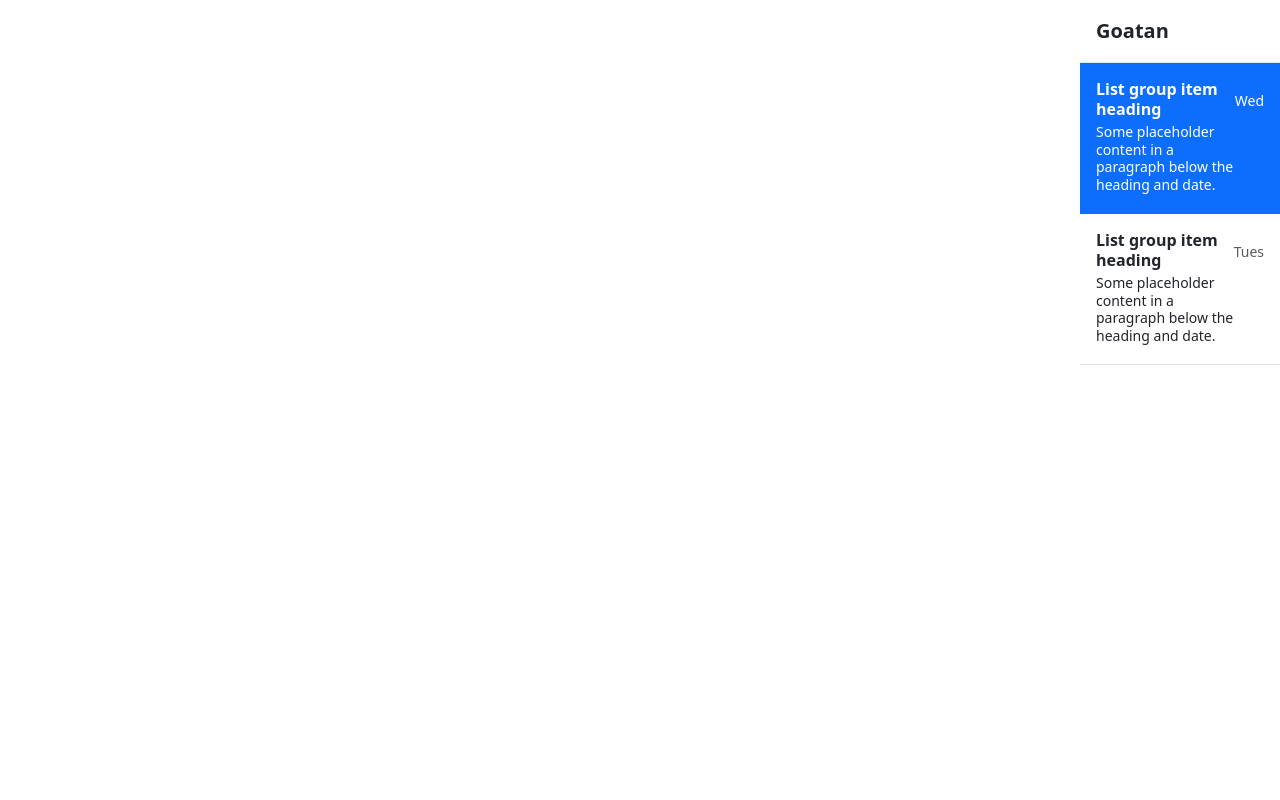
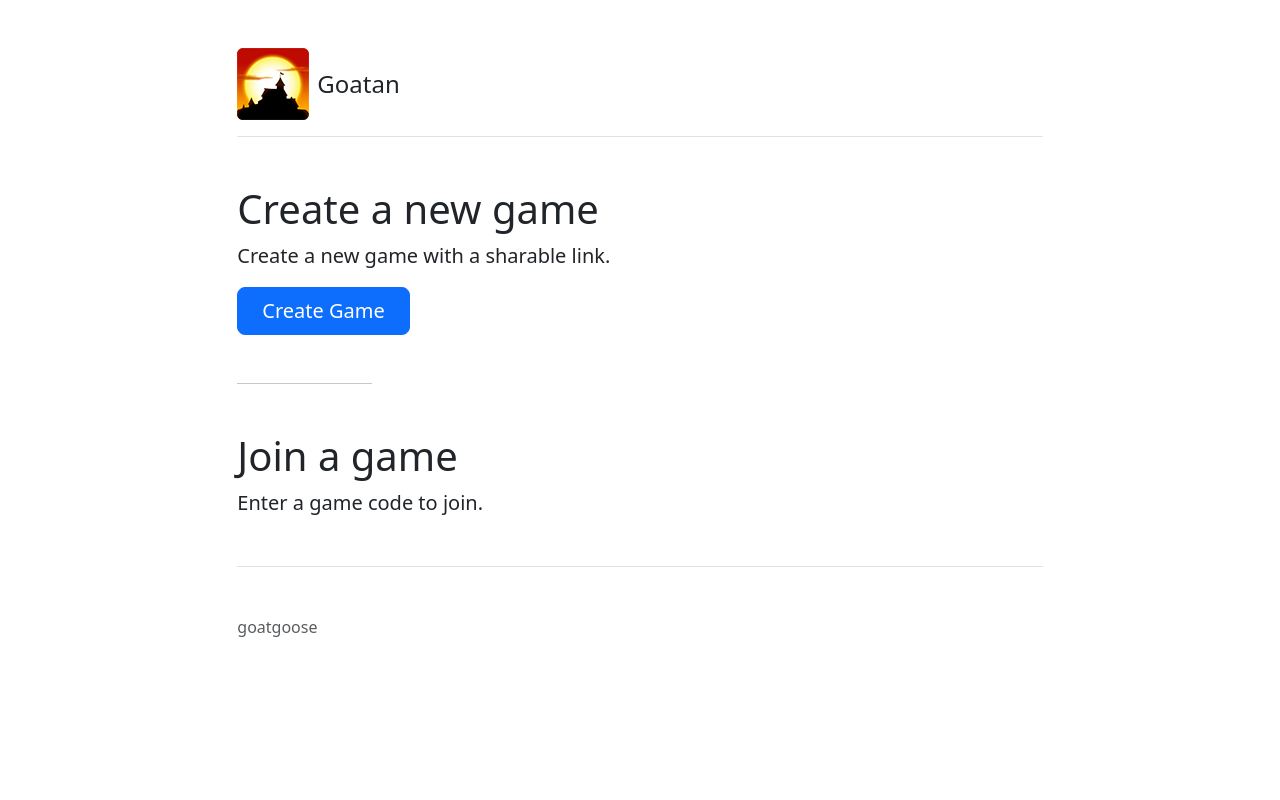
Before and after one commit to goatgoose/goatan, a Flask app: page / in a window 1280 px wide. Run offline with Flask 2, Linux system fonts and the light colour scheme; some libraries are stand-ins or nearby versions.

Commit message:
game launcher

```diff
--- a/app.py
+++ b/app.py
@@ -4,8 +4,13 @@ app = Flask(__name__)
 
 
 @app.route("/")
-def hello_world():
+def base():
     return render_template("index.html")
+
+
+@app.route("/play")
+def play():
+    return render_template("game.html")
 
 
 if __name__ == '__main__':
--- a/templates/index.html
+++ b/templates/index.html
@@ -1,42 +1,41 @@
-<!doctype html>
-<html>
+<!DOCTYPE html>
+<html lang="en">
 <head>
-    <meta charset="utf-8">
-    <title>Hello World</title>
+    <meta charset="UTF-8">
+    <title>Goatan</title>
 
     <link href="/static/css/bootstrap.min.css" rel="stylesheet">
     <link href="/static/css/catan.css" rel="stylesheet">
 </head>
 <body>
 <script src="/static/scripts/bootstrap.bundle.min.js"></script>
-<script src="/static/scripts/util.js"></script>
 
-<div id="ui-container" class="d-flex" style="height: 100vh;">
-    <div id="canvas-container" class="flex-grow-1"></div>
-    <div class="bg-white" style="width: 200px;">
-        <a href="/" class="d-flex align-items-center flex-shrink-0 p-3 link-dark text-decoration-none border-bottom">
-            <span class="fs-5 fw-bold">Goatan</span>
+<div class="col-lg-8 mx-auto p-4 py-md-5">
+    <header class="d-flex align-items-center pb-3 mb-5 border-bottom">
+        <a href="/" class="d-flex align-items-center text-dark text-decoration-none">
+            <img src="/static/assets/catan/AppIcon72-resources.assets-529.png">
+            <span class="fs-4 ms-2">Goatan</span>
         </a>
-        <div class="list-group list-group-flush border-bottom scrollarea">
-            <a href="#" class="list-group-item list-group-item-action active py-3 lh-sm" aria-current="true">
-                <div class="d-flex w-100 align-items-center justify-content-between">
-                    <strong class="mb-1">List group item heading</strong>
-                    <small>Wed</small>
-                </div>
-                <div class="col-10 mb-1 small">Some placeholder content in a paragraph below the heading and date.</div>
-            </a>
-            <a href="#" class="list-group-item list-group-item-action py-3 lh-sm">
-                <div class="d-flex w-100 align-items-center justify-content-between">
-                    <strong class="mb-1">List group item heading</strong>
-                    <small class="text-muted">Tues</small>
-                </div>
-                <div class="col-10 mb-1 small">Some placeholder content in a paragraph below the heading and date.</div>
-            </a>
+    </header>
+
+    <main>
+        <h1>Create a new game</h1>
+        <p class="fs-5 col-md-8">Create a new game with a sharable link.</p>
+
+        <div class="mb-5">
+            <a href="/play" class="btn btn-primary btn-lg px-4">Create Game</a>
         </div>
-    </div>
+
+        <hr class="col-3 col-md-2 mb-5">
+
+        <h1>Join a game</h1>
+        <p class="fs-5 col-md-8">Enter a game code to join.</p>
+
+    </main>
+    <footer class="pt-5 my-5 text-muted border-top">
+        goatgoose
+    </footer>
 </div>
-
-<script src="/static/scripts/main.js"></script>
 
 </body>
 </html>
```
Also changed, not shown: templates/game.html (added, +42 -0 lines), static/assets/catan/AppIcon72-resources.assets-529.png (added).
